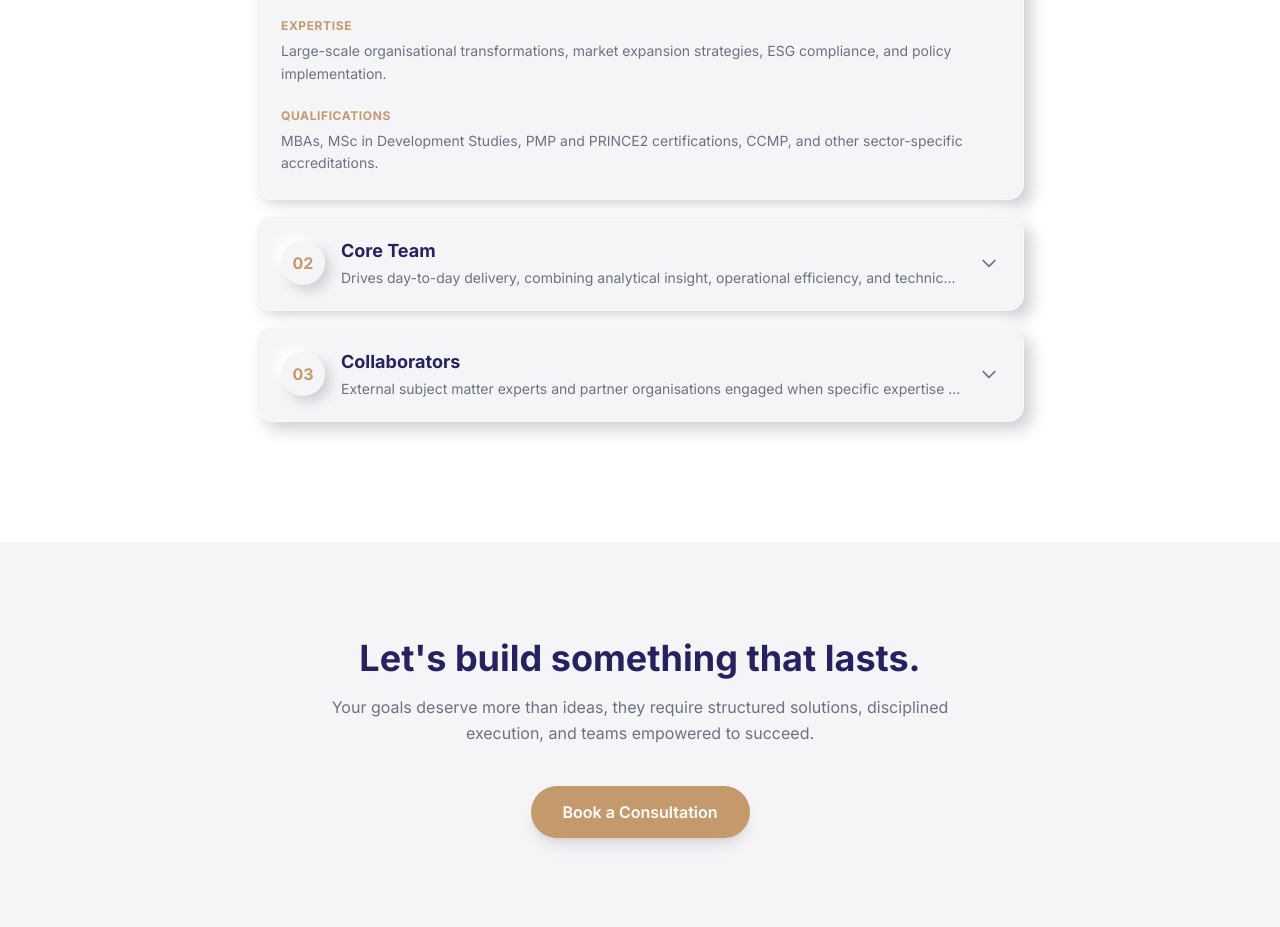
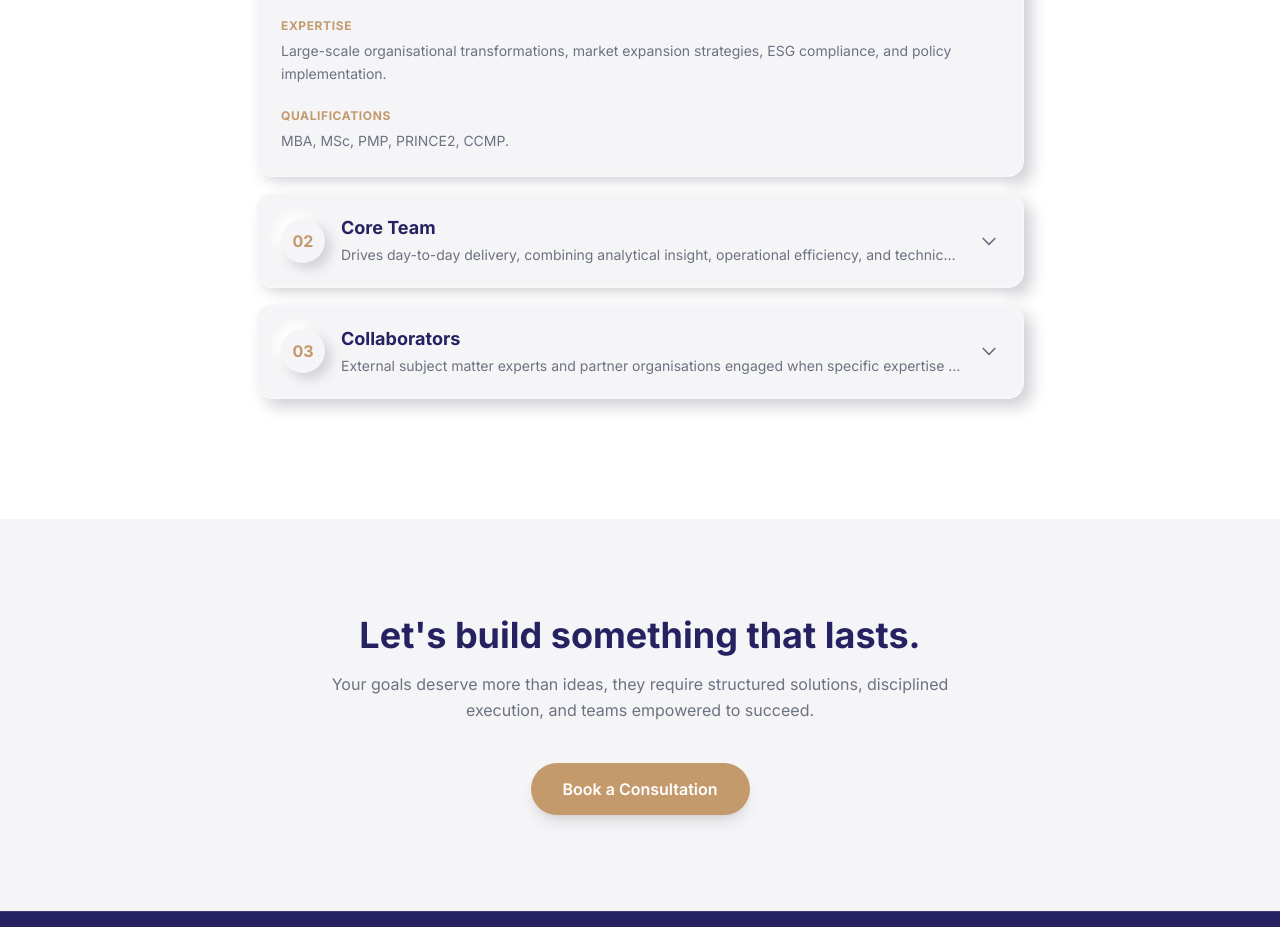
Before and after one commit to King-odysseus/TijhaWebsite, a React (Vite) app: page /about in a window 1280 px wide. Shown: the part 4300-5227 px from the top of the page. Built offline with nearby package versions, Linux system fonts and the light colour scheme.

Commit message:
content: simplify People qualifications to degree/cert abbreviations only

```diff
--- a/src/pages/AboutPage.jsx
+++ b/src/pages/AboutPage.jsx
@@ -42,19 +42,19 @@ const people = [
     title: 'Board of Consultants',
     desc: 'Seasoned industry professionals with over a decade of experience in management consulting, sustainability, digital transformation, and public sector reform.',
     expertise: 'Large-scale organisational transformations, market expansion strategies, ESG compliance, and policy implementation.',
-    quals: 'MBAs, MSc in Development Studies, PMP and PRINCE2 certifications, CCMP, and other sector-specific accreditations.',
+    quals: 'MBA, MSc, PMP, PRINCE2, CCMP.',
   },
   {
     title: 'Core Team',
     desc: 'Drives day-to-day delivery, combining analytical insight, operational efficiency, and technical innovation.',
     expertise: 'Business development, market access facilitation, project delivery, process optimisation, and digital solution deployment.',
-    quals: "Bachelor's and master's degrees in Business Administration, Economics, or IT, alongside agile and project management certifications.",
+    quals: 'BSc, BA, MSc, MBA, PMP.',
   },
   {
     title: 'Collaborators',
     desc: 'External subject matter experts and partner organisations engaged when specific expertise is required.',
     expertise: 'Sustainability reporting (GRI, SASB), sector-focused process design, NGO fundraising, leadership development, and regional trade facilitation.',
-    quals: 'Postgraduate degrees, certified trainers, and consultants with over 10 years of proven industry impact.',
+    quals: 'MSc, MA, PhD.',
   },
 ];
 
```
